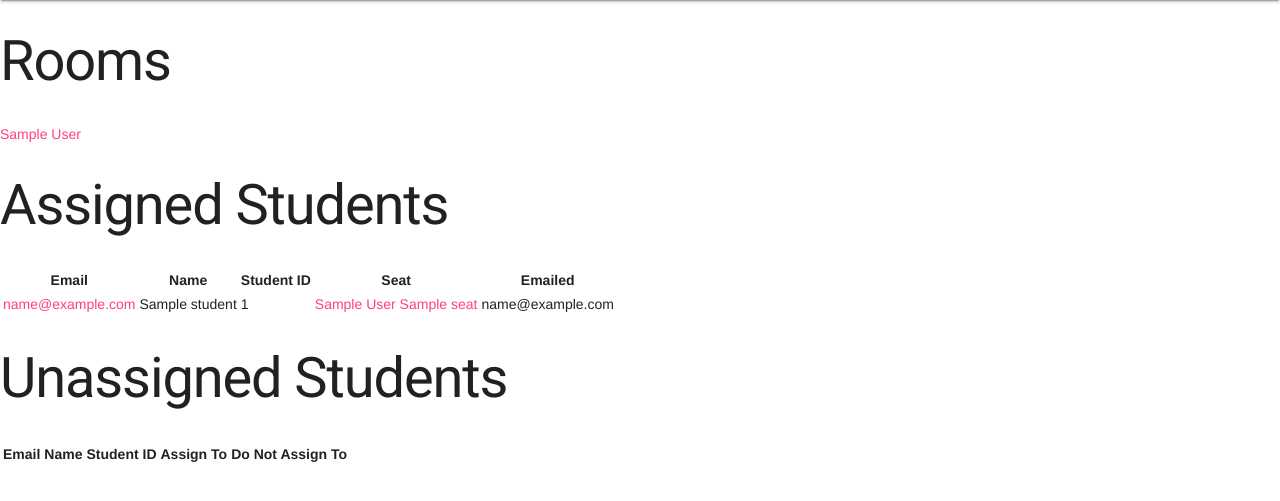
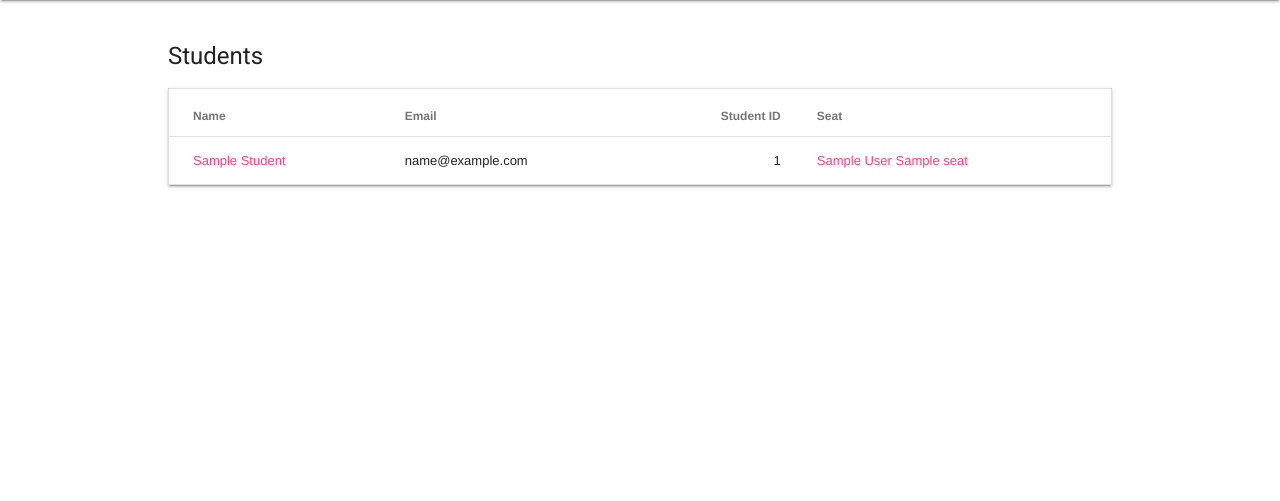
Before and after one commit to Cal-CS-61A-Staff/seating, a Python web app: template server/templates/students.html.j2 in a window 1280 px wide. Shown: the part 64-565 px from the top of the page. Run offline with Jinja, Linux system fonts and the light colour scheme; the template is opened without the code that fills it: most values are stand-ins (such as "Sample title", 1, 10 or a date in 2020); lists and menus that the app fills with data are empty.

Commit message:
Table of students

```diff
--- a/server/static/css/style.css
+++ b/server/static/css/style.css
@@ -13,7 +13,7 @@ header a {
   }
 }
 
-.center-section {
+.rooms {
   max-width: 620px;
 }
 
@@ -21,7 +21,12 @@ header a {
   padding-left: 0;
 }
 
-.room h1,h2,h3,h4,h5,h6 {
+.room h1,
+.room h2,
+.room h3,
+.room h4,
+.room h5,
+.room h6 {
   text-align: center;
 }
 
@@ -58,6 +63,14 @@ header a {
   background-color: #c00;
 }
 
+.students {
+  max-width: 960px;
+}
+
+.students table {
+  width: 100%;
+}
+
 .photo {
   width: 187px;
   height: 250px;
--- a/server/templates/exam.html.j2
+++ b/server/templates/exam.html.j2
@@ -4,10 +4,10 @@
 {% block title %}{{ exam.display_name }}{% endblock %}
 
 {% block body %}
-<section class="center-section mdl-grid">
+<section class="rooms mdl-grid">
   <div class="mdl-cell mdl-cell--12-col">
     <h4>Rooms</h4>
-    <ul class="rooms mdl-list">
+    <ul class="mdl-list">
     {% for room in exam.rooms %}
       <li class="mdl-list__item">
         <a class="mdl-list__item-primary-content" href="{{ url_for('room', exam=exam, name=room.name) }}">
--- a/server/templates/students.html.j2
+++ b/server/templates/students.html.j2
@@ -2,61 +2,42 @@
 {% import 'macros.html.j2' as macros with context %}
 
 {% block body %}
-<h1>Rooms</h1>
-{% for room in exam.rooms %}
-  <a href="{{ url_for('room', exam=exam, name=room.name) }}">{{ room.display_name }}</a>
-{% endfor %}
-<h1>Assigned Students</h1>
-<table>
+<section class="students mdl-grid">
+  <div class="mdl-cell mdl-cell--12-col">
+    <h4>Students</h4>
+    <table class="mdl-data-table mdl-js-data-table mdl-shadow--2dp">
       <thead>
         <tr>
-      <th>Email</th>
-      <th>Name</th>
+          <th class="mdl-data-table__cell--non-numeric">Name</th>
+          <th class="mdl-data-table__cell--non-numeric">Email</th>
           <th>Student ID</th>
-      <th>Seat</th>
-      <th>Emailed</th>
+          <th class="mdl-data-table__cell--non-numeric">Seat</th>
         </tr>
       </thead>
       <tbody>
-    {% for student in exam.students|selectattr('assignment') %}
+        {% for student in exam.students %}
+        <tr>
+          <td class="mdl-data-table__cell--non-numeric">
+            <a href="{{ url_for('student', exam=exam, email=student.email) }}">
+              {{ student.name|title }}
+            </a>
+          </td>
+          <td class="mdl-data-table__cell--non-numeric">{{ student.email }}</td>
+          <td>{{ student.sid }}</td>
+          <td class="mdl-data-table__cell--non-numeric">
+          {% if student.assignment %}
             {% set seat = student.assignment.seat %}
-    <tr>
-      <td><a href="{{ url_for('student', exam=exam, email=student.email) }}">
-        {{ student.email }}
-      </a></td>
-      <td>{{ student.name }}</td>
-      <td>{{ student.student_id }}</td>
-      <td><a href="url_for('room', exam=exam, name=seat.room.display_name, seat=seat.name)">
+            <a href="url_for('room', exam=exam, name=seat.room.display_name, seat=seat.name)">
               {{ seat.room.display_name }} {{ seat.name }}
-      </a></td>
-      <td>{{ student.assignment.emailed }}</td>
+            </a>
+          {% else %}
+            None
+          {% endif %}
+          </td>
         </tr>
         {% endfor %}
       </tbody>
     </table>
-<h1>Unassigned Students</h1>
-<table>
-  <thead>
-    <tr>
-      <th>Email</th>
-      <th>Name</th>
-      <th>Student ID</th>
-      <th>Assign To</th>
-      <th>Do Not Assign To</th>
-    </tr>
-  </thead>
-  <tbody>
-    {% for student in exam.students|rejectattr('assignment') %}
-    <tr>
-      <td><a href="{{ url_for('student', exam=exam, email=student.email) }}">
-        {{ student.email }}
-      </a></td>
-      <td>{{ student.name }}</td>
-      <td>{{ student.student_id }}</td>
-      <td>{{ student.wants|map('upper')|join(', ') }}</td>
-      <td>{{ student.rejects|map('upper')|join(', ') }}</td>
-    </tr>
-    {% endfor %}
-  </tbody>
-</table>
+  </div>
+</section>
 {% endblock %}
```
Lines whose indentation alone changed are shown as unchanged.
